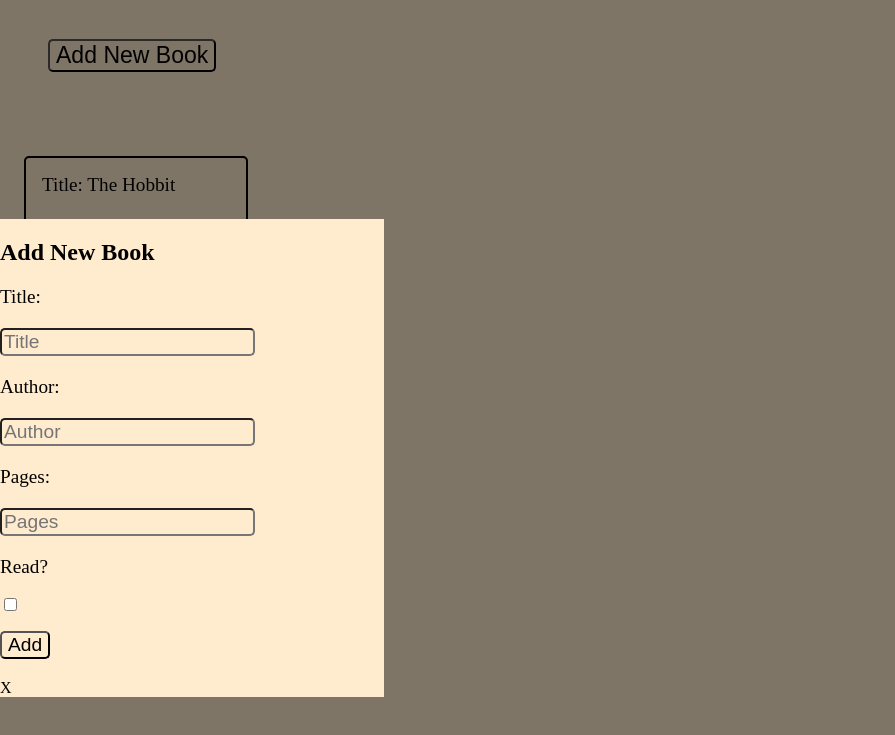
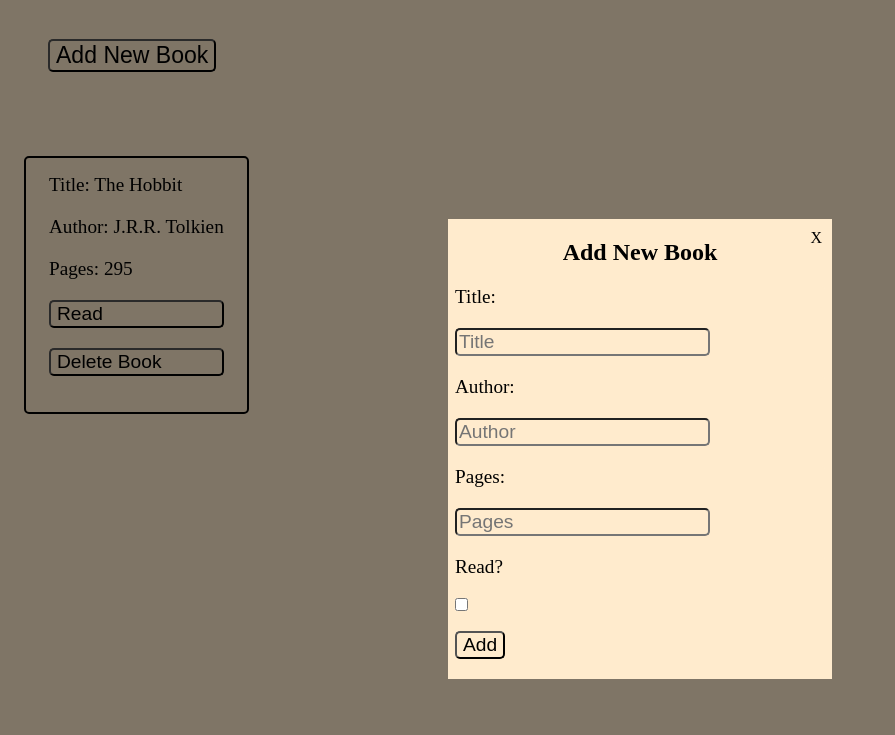
Before and after one commit to d92563/Bookshelf, a plain HTML site: page index.html in a window 1280 px wide. Both pictures are taken after a click on the element "Add New Book". Shown: the part 61-796 px from the top of the page, without its empty margins (0-895 px from the left). Drawn offline with Linux system fonts and the light colour scheme.

Commit message:
modal positioning

```diff
--- a/styles.css
+++ b/styles.css
@@ -3,14 +3,16 @@
     background-color: blanchedalmond;
 }
 
-  h1 {
+  h1, h2 {
     display: flex;
     justify-content: center;
   }
 
-  label, .add-book, .title, .author, .pages, .read {
+  label, .add-book, .title, .author, .pages, .read, .delete {
     display: flex;
     font-size: 1.2em;
+    margin-left: 7px;
+    margin-right: 7px;
     margin-bottom: 20px;
     border-radius: 5px;
   }
@@ -50,7 +52,7 @@
     left:0;
     background-color: rgba(0,0,0,0.5);
     display: flex;
-    align-content: center;
+    align-content:center;
     align-items: center;
     visibility: hidden;
     opacity: 0;
@@ -64,11 +66,20 @@
   }
 
   .modal {
+    position: relative;
+    margin: auto;
     height: 30%;
     width: 30%;
-    min-width: 16em;
+    min-width: 17em;
     display: flex;
     flex-direction: column;
     align-content: flex-start;
-    align-items: space-around;
+    align-items: space-between;
   }
+
+  .modal-close {
+    position: absolute;
+    top: 10px;
+    right: 10px;
+    cursor: pointer;
+  }
```
